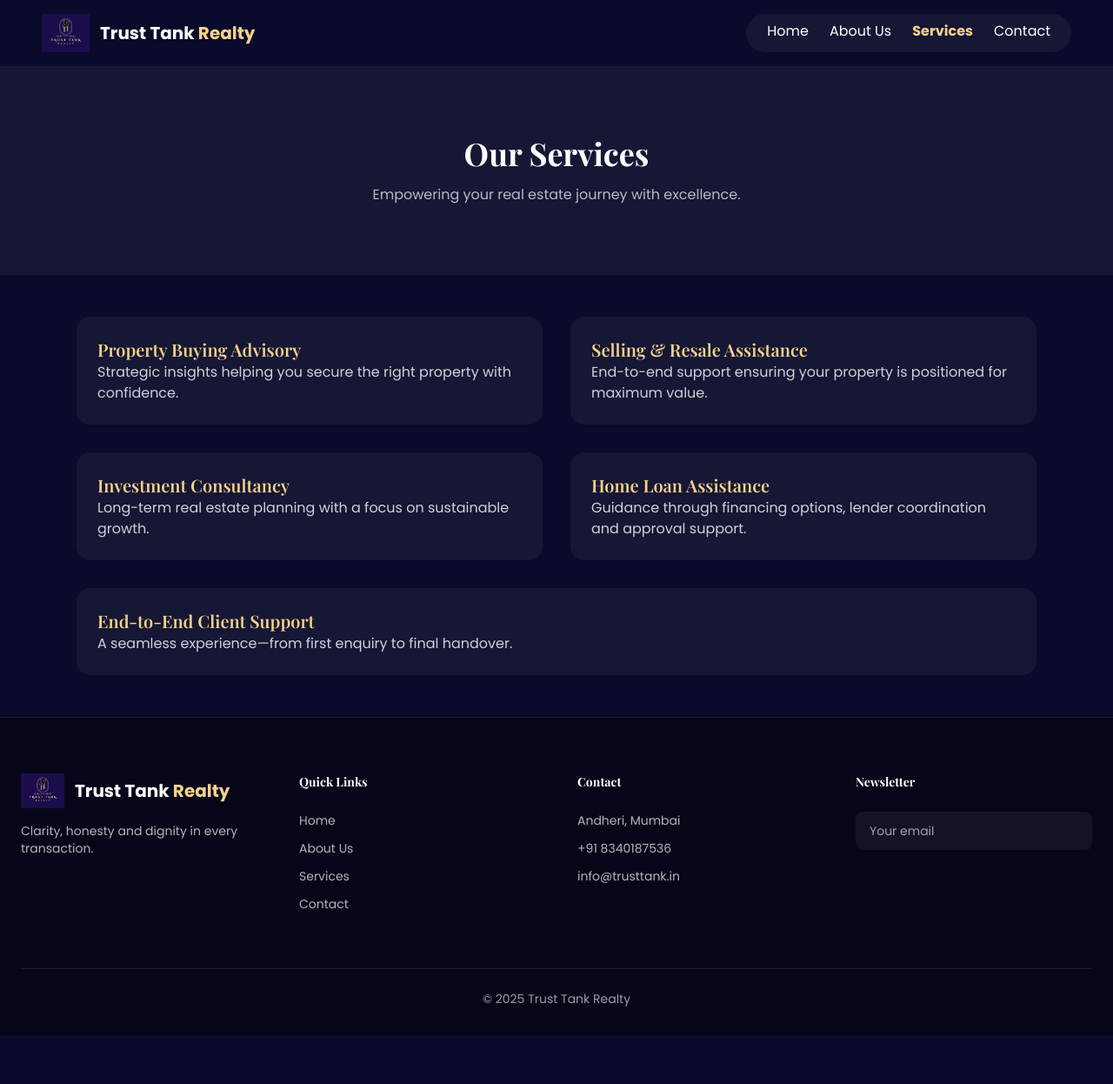
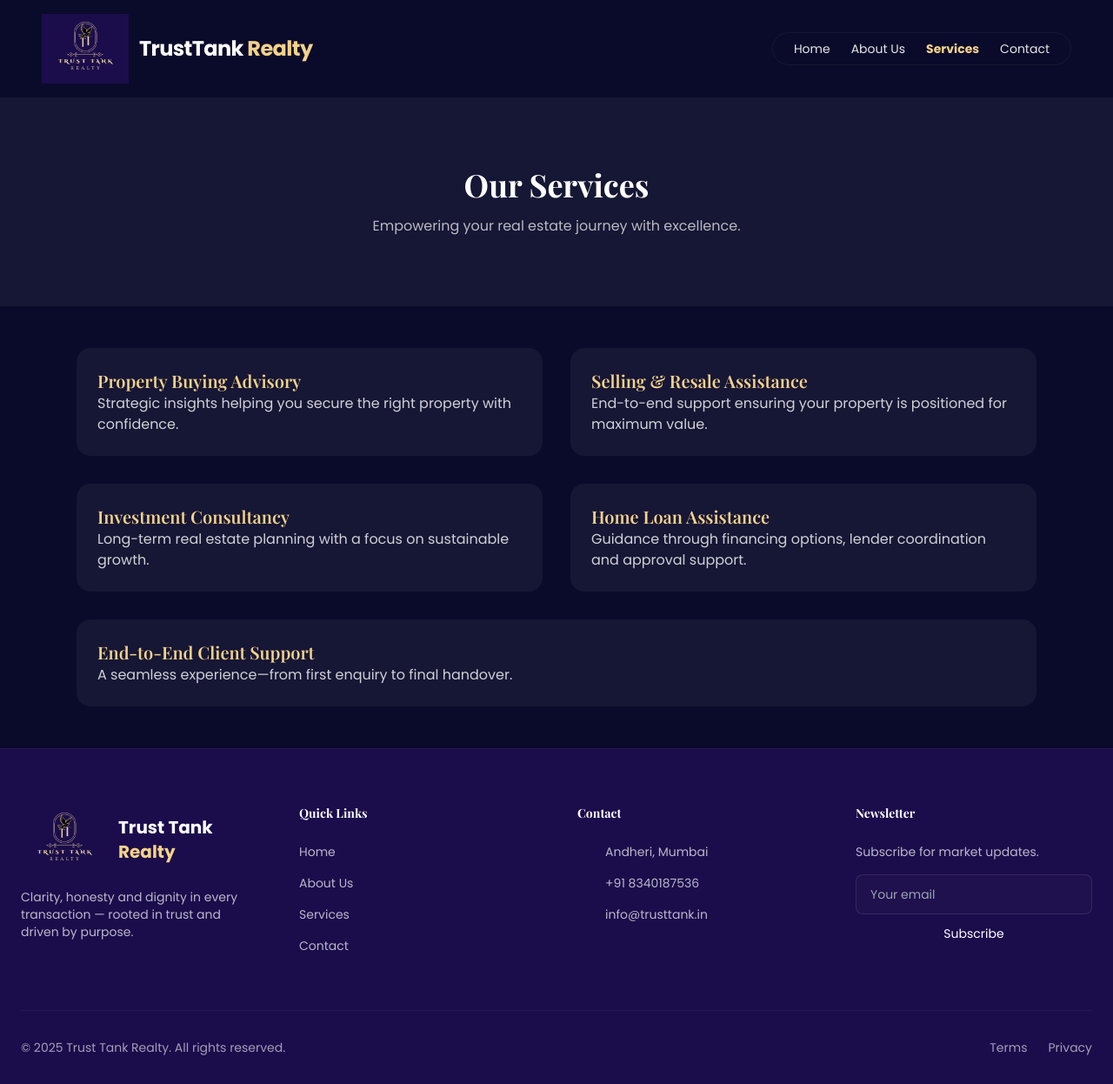
Before and after one commit to sheikhsizan46/TrustTankRealty, a plain HTML site: page service.html in a window 1280 px wide. Shown: the whole page at 87% size. Before the commit the page ends 1190 px from the top, so only its background shows below. Drawn offline with nearby package versions, Linux system fonts and the light colour scheme.

Commit message:
Modified

```diff
--- a/service.html
+++ b/service.html
@@ -23,18 +23,23 @@
 </head>
 <body>
 
-<nav class="flex justify-between px-6 py-4 lg:px-12">
-  <a href="index.html" class="flex items-center gap-3">
-    <img src="fulllogo.jpg" alt="Trust Tank logo" style="height:44px; object-fit:contain;">
-    <span class="text-xl font-bold">Trust Tank<span class="text-gold"> Realty</span></span>
-  </a>
-  <div class="hidden md:flex gap-6 bg-white/5 px-6 py-2 rounded-full">
-    <a href="index.html">Home</a>
-    <a href="about.html">About Us</a>
-    <a href="service.html" class="text-gold font-bold">Services</a>
-    <a href="contact.html">Contact</a>
-  </div>
-</nav>
+  <nav class="relative z-20 flex items-center justify-between px-6 py-4 lg:px-12 transition-all duration-300">
+    <a href="index.html" class="flex items-center gap-3 cursor-pointer">
+       <img src="fulllogo.jpg" alt="Trust Tank logo" style="height:80px; object-fit:contain;">
+
+      </div>
+      <span class="text-2xl font-bold tracking-tight text-white">TrustTank<span class="text-gold"> Realty</span></span>
+    </a>
+
+    <div class="hidden md:flex items-center gap-6 glass-nav px-6 py-2 rounded-full border border-white/5">
+      <a href="index.html" class="text-white/90 hover:text-gold transition-colors text-sm">Home</a>
+      <a href="about.html" class="text-white/90 hover:text-gold transition-colors text-sm">About Us</a>
+      <a href="service.html" class="text-gold font-bold text-sm">Services</a>
+      <a href="contact.html" class="text-white/90 hover:text-gold transition-colors text-sm">Contact</a>
+    </div>
+
+    <button id="mobile-menu-btn" class="md:hidden text-white p-2 bg-white/5 rounded-lg backdrop-blur-sm"><i data-lucide="menu"></i></button>
+  </nav>
 
 <header class="py-20 text-center bg-white/5">
   <h1 class="text-4xl font-bold">Our Services</h1>
@@ -73,22 +78,25 @@
 </main>
 
 <!-- FOOTER -->
-<footer class="bg-black/40 border-t border-white/10 pt-16 pb-8 text-sm">
+<footer class="relative z-20 border-t border-white/5 pt-16 pb-8 text-sm" style="background:#1B0C4B;">
   <div class="container mx-auto px-6 max-w-7xl">
-
     <div class="grid grid-cols-1 md:grid-cols-2 lg:grid-cols-4 gap-12 mb-16">
-
       <div>
         <div class="flex items-center gap-3 mb-4">
-          <img src="fulllogo.jpg" alt="logo" style="height:40px">
-          <span class="text-xl font-bold">Trust Tank<span class="text-gold"> Realty</span></span>
+          <img src="fulllogo.jpg" alt="logo" style="height:80px">
+
+          <span class="text-xl font-bold">
+            Trust Tank<span class="text-gold"> Realty</span>
+          </span>
         </div>
-        <p class="text-white/70">Clarity, honesty and dignity in every transaction.</p>
+        <p class="text-white/70">
+          Clarity, honesty and dignity in every transaction — rooted in trust and driven by purpose.
+        </p>
       </div>
 
       <div>
-        <h4 class="font-bold mb-6">Quick Links</h4>
-        <ul class="space-y-3 text-white/70">
+        <h4 class="text-white font-bold mb-6">Quick Links</h4>
+        <ul class="space-y-4 text-white/70">
           <li><a href="index.html" class="hover:text-gold">Home</a></li>
           <li><a href="about.html" class="hover:text-gold">About Us</a></li>
           <li><a href="service.html" class="hover:text-gold">Services</a></li>
@@ -97,25 +105,35 @@
       </div>
 
       <div>
-        <h4 class="font-bold mb-6">Contact</h4>
-        <ul class="space-y-3 text-white/70">
-          <li>Andheri, Mumbai</li>
-          <li>+91 8340187536</li>
-          <li>info@trusttank.in</li>
+        <h4 class="text-white font-bold mb-6">Contact</h4>
+        <ul class="space-y-4 text-white/70">
+          <li class="flex gap-3"><i data-lucide="map-pin" class="w-5 h-5 text-gold"></i>Andheri, Mumbai</li>
+          <li class="flex gap-3"><i data-lucide="phone" class="w-5 h-5 text-gold"></i>+91 8340187536</li>
+          <li class="flex gap-3"><i data-lucide="mail" class="w-5 h-5 text-gold"></i>info@trusttank.in</li>
         </ul>
       </div>
 
-      <div>
-        <h4 class="font-bold mb-6">Newsletter</h4>
-        <input class="w-full bg-white/5 px-4 py-3 rounded-lg" placeholder="Your email" />
+     <div>
+        <h4 class="text-white font-bold mb-6">Newsletter</h4>
+        <p class="text-white/70 mb-4">Subscribe for market updates.</p>
+        <form onsubmit="event.preventDefault(); alert('Subscribed!');" class="space-y-3">
+          <input type="email" placeholder="Your email"
+           class="w-full bg-[rgba(255,255,255,0.02)] border border-white/10 rounded-lg px-4 py-3 text-white focus:outline-none">
+          <button class="w-full btn-gold">Subscribe</button>
+        </form>
       </div>
-
     </div>
 
-    <p class="text-center text-white/60 pt-6 border-t border-white/10">© 2025 Trust Tank Realty</p>
-
+    <div class="border-t border-white/5 pt-8 flex flex-col md:flex-row justify-between items-center gap-4">
+      <p class="text-white/60">© 2025 Trust Tank Realty. All rights reserved.</p>
+      <div class="flex gap-6 text-white/60">
+        <a href="#" class="hover:text-white">Terms</a>
+        <a href="#" class="hover:text-white">Privacy</a>
+      </div>
+    </div>
   </div>
 </footer>
 
+
 </body>
 </html>
```
Also changed, not shown: about.html (+44 -25 lines), contact.html (+48 -30 lines), index.html (+17 -12 lines).
